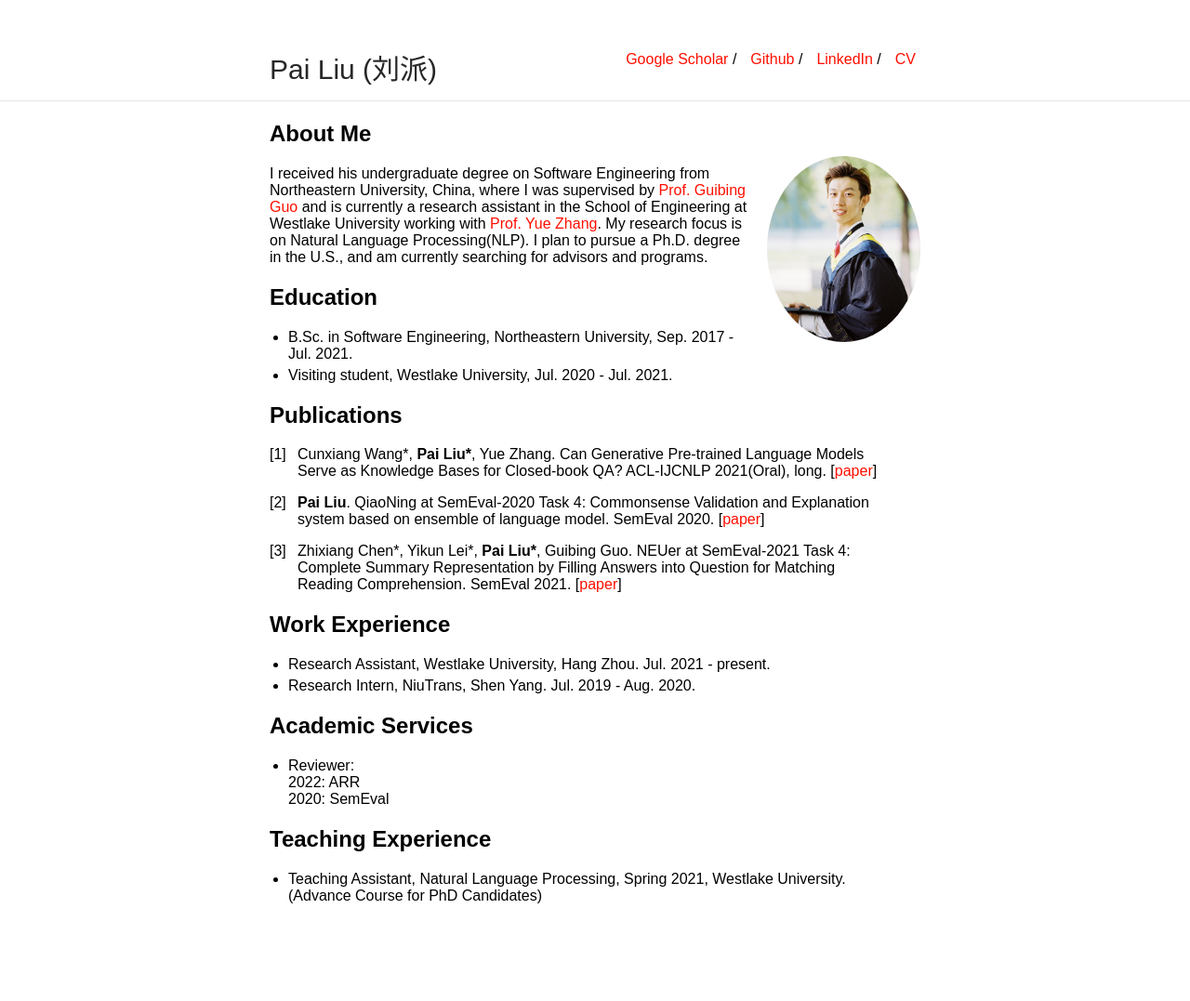
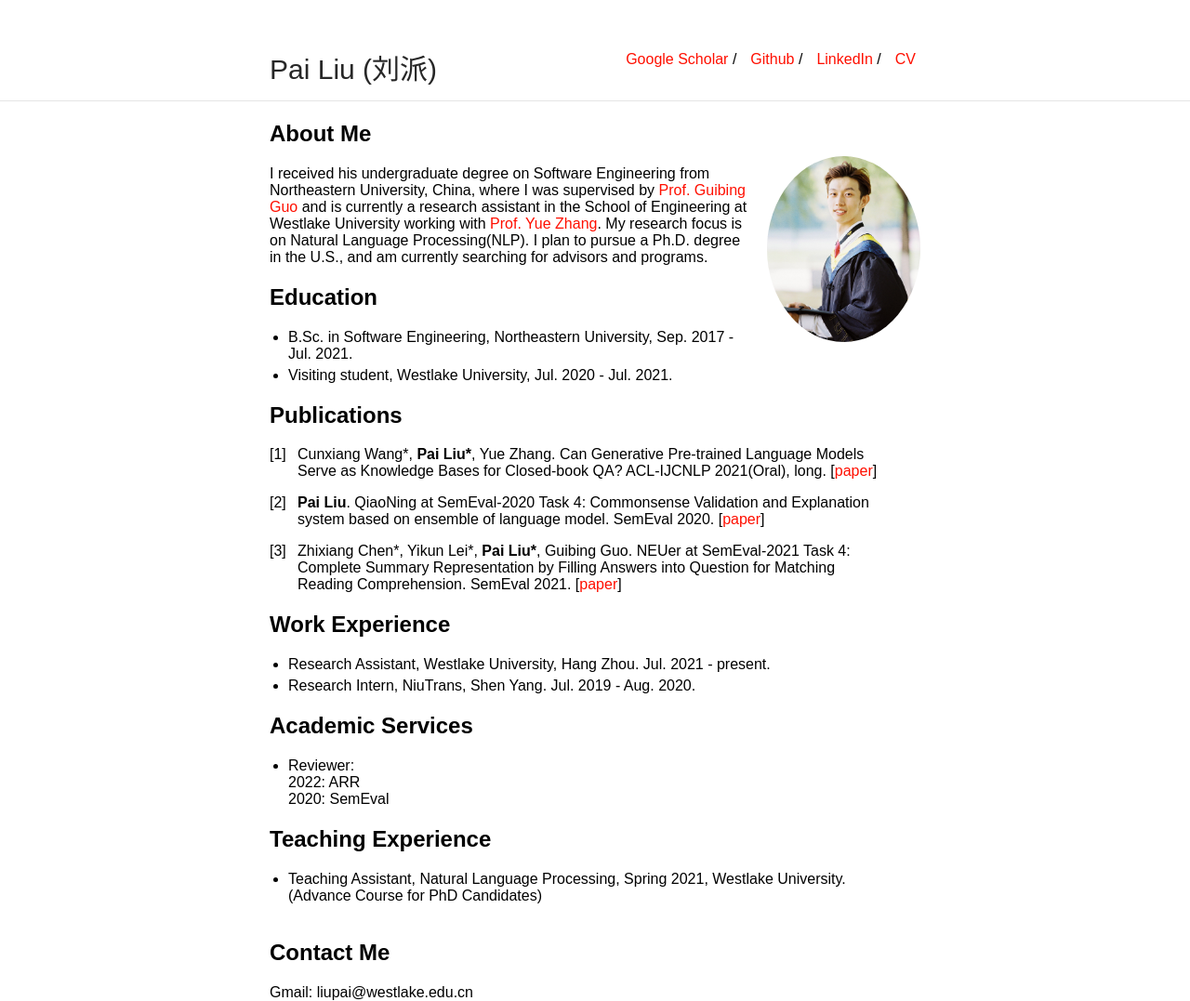
Before and after one commit to pailiu1998/pailiu1998.github.io, a Jekyll site: the page built from index.md, in a window 1280 px wide. Shown: the whole page at 93% size. Built offline with Jekyll 4.4.1, drawn with Linux system fonts in a browser that asks for light colours; our own code applies the rules of GitHub Pages for plain Markdown files; before the commit the page ends 991 px from its top, so only the background shows below that.

Commit message:
v1.0 add contact information

```diff
--- a/index.md
+++ b/index.md
@@ -33,3 +33,6 @@ I received his undergraduate degree on Software Engineering from Northeastern Un
 ## Teaching Experience
 * Teaching Assistant, Natural Language Processing, Spring 2021, Westlake University. (Advance Course for PhD Candidates)
 <br/><br/>
+
+## Contact Me
+Gmail: liupai@westlake.edu.cn
```
